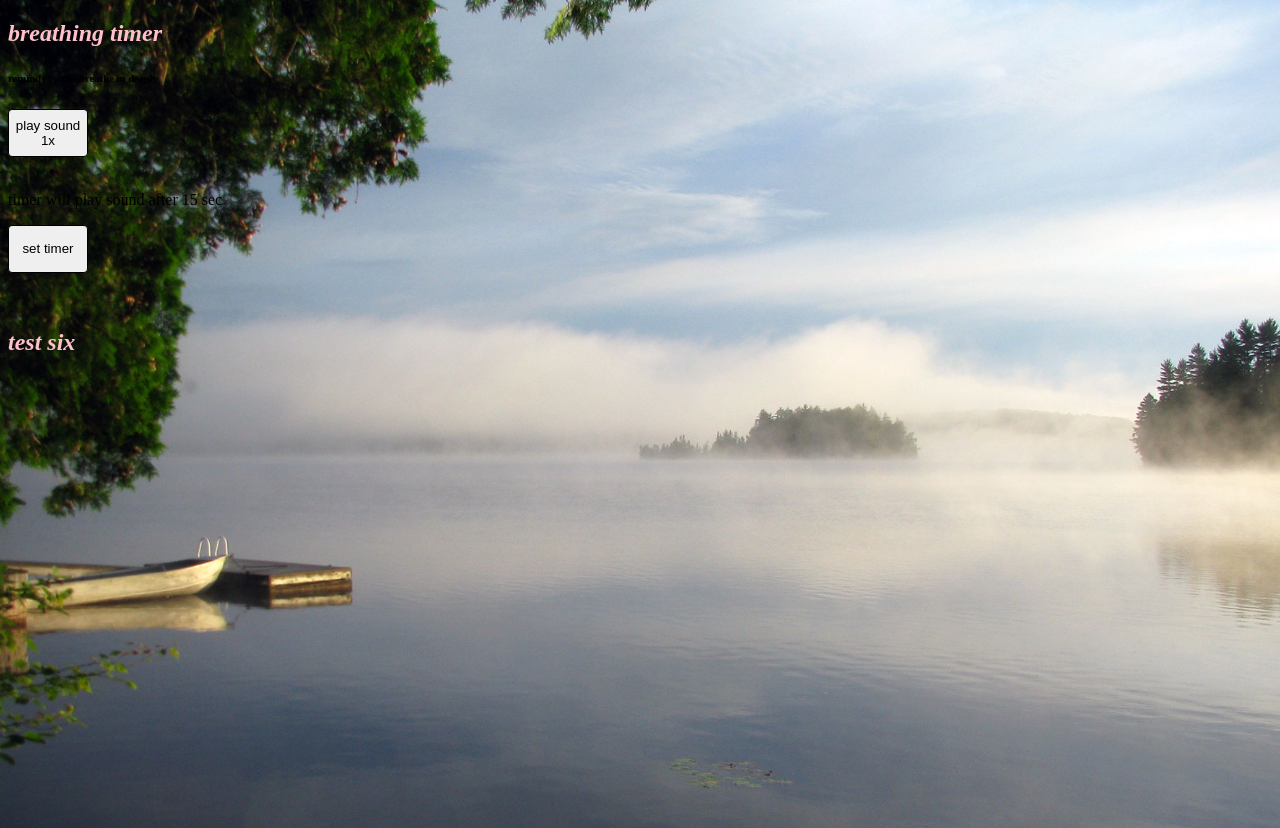
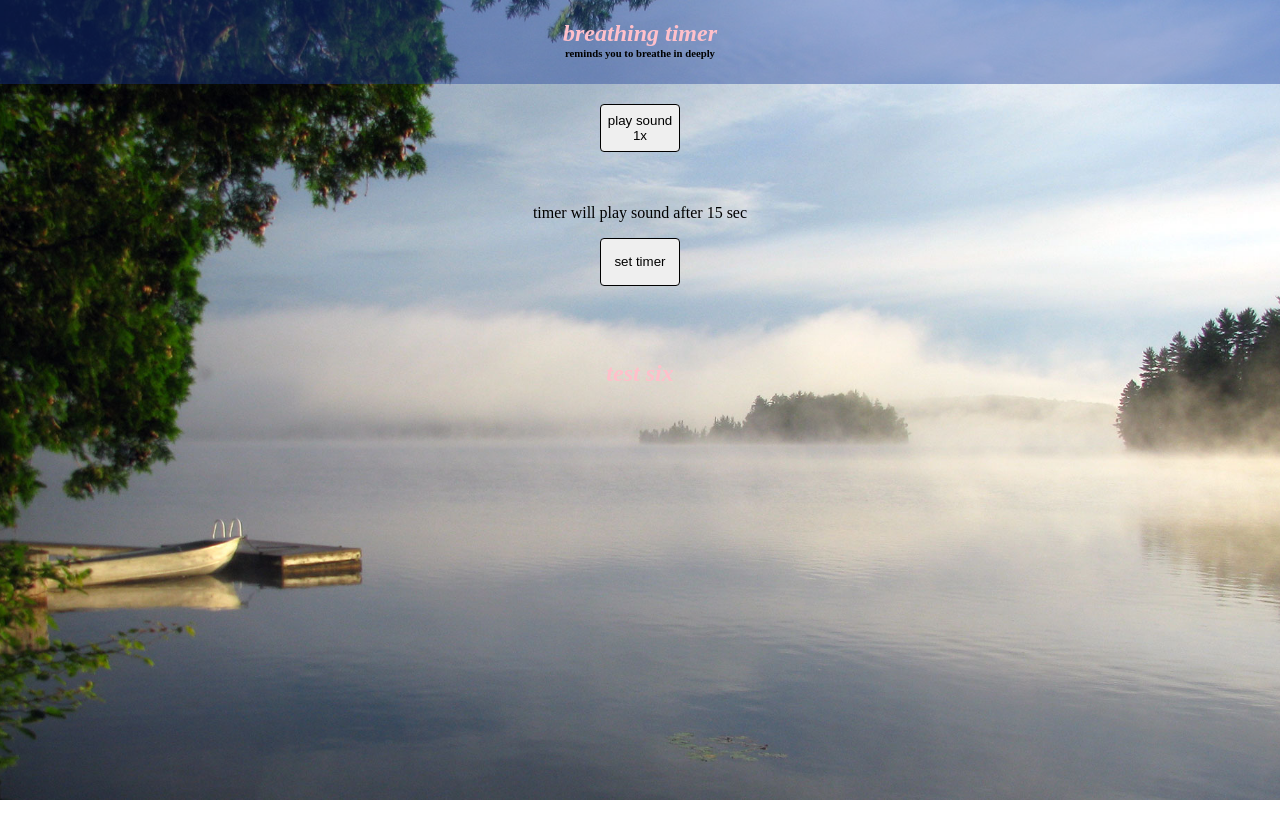
Before and after one commit to okramovic/breathe1, a website: page public/index.html in a window 1280 px wide. After the commit the page ends 800 px from the top, so only its background shows below. Drawn offline with Linux system fonts and the light colour scheme.

Commit message:
adding more UI changes

```diff
--- a/public/index.html
+++ b/public/index.html
@@ -12,10 +12,12 @@
 
   </head>
   <body>
+    <div style="width: 100%; padding: 0px 20px 0px; background-color: rgba(24, 58, 153, 0.4); border-radius: 10px; margin: 0px 0px 20px;
+               display: flex;flex-direction:column; align-items: center;">
+      <h2>breathing timer</h2>
+      <h6>reminds you to breathe in deeply</h6>
+    </div>
 
-
-    <h2>breathing timer</h2>
-    <h6>reminds you to breathe in deeply</h6>
 
 
     <button id="once">play sound 1x</button>
--- a/public/scripts/app.js
+++ b/public/scripts/app.js
@@ -10,7 +10,7 @@ if ('serviceWorker' in navigator){
             .register('sw.js')
             .then(function(reg){
 
-              console.log('sw registered', reg);
+                    console.log('sw registered', reg);
         })
 
 } else {
@@ -22,7 +22,6 @@ if ('serviceWorker' in navigator){
       console.log("DOM loaded" ,ev)
 
       var falcon = document.getElementById('falcon')
-
       let once = document.getElementById('once')
 
       once.addEventListener('click', function(){
@@ -36,8 +35,8 @@ if ('serviceWorker' in navigator){
             falcon.play()
       })
 
+
       let timer = document.getElementById('timer')
-
       timer.addEventListener('click', testTimer)
 
   })
--- a/public/styles/style.css
+++ b/public/styles/style.css
@@ -1,5 +1,8 @@
 body{
   height: 100vh;
+
+  padding: 0px;
+  margin: 0px;
 
 
   background-image: url("./lake1.jpg");
@@ -7,6 +10,10 @@ body{
   background-repeat: no-repeat;
   background-size: auto 100%;
 
+
+  display: flex;
+  flex-direction: column;
+  align-items: center;
 }
 
 
@@ -14,6 +21,11 @@ h2 {
   color: pink;
   /**/
   font-style: italic;
+
+  margin-bottom: 0px;
+}
+h6{
+  margin-top: 0px;
 }
 
 button{
```
Also changed, not shown: public/sw.js (+3 -6 lines).
